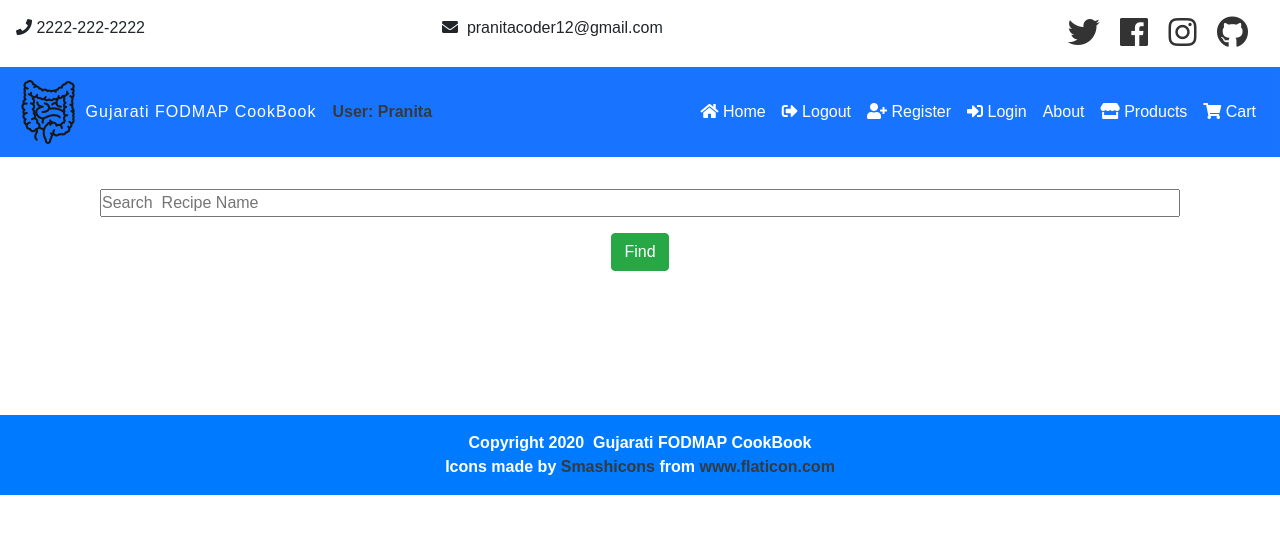
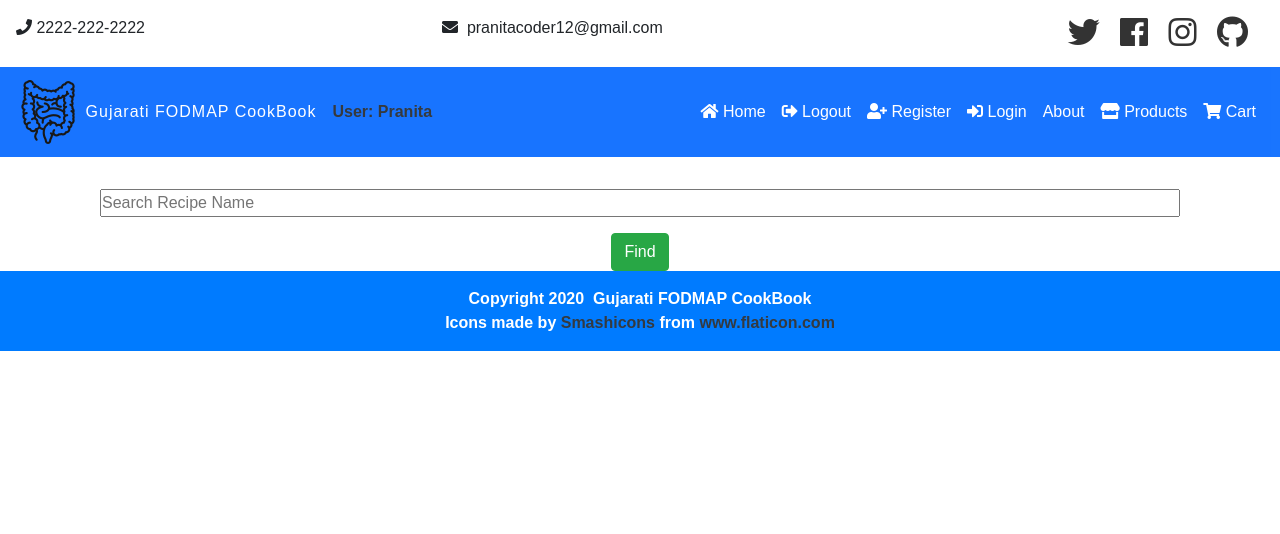
Before and after one commit to pranitastudent/Guju-FODMAP-CookBook, a Python web app: template templates/search.html in a window 1280 px wide. Shown: the top 534 px of the page. Run offline with Jinja, Linux system fonts and the light colour scheme; the template is opened without the code that fills it, so the values that code supplies are empty; some libraries are stand-ins or nearby versions.

Commit message:
Syntax error on  and  -if removed search error shows internal server error - recipe_name not defined

```diff
--- a/templates/search.html
+++ b/templates/search.html
@@ -9,7 +9,7 @@
       <div class="col-sm-12 col-xs-12">
           <form action="{{ url_for('findtask') }}" class="search-form">
               <div class="input-field col-sm-12 col-xs-12">
-                  <input name="query" id="q" type="text" placeholder="Search  Recipe Name">
+                  <input name="query" id="q" type="text" placeholder="Search Recipe Name">
                   <button class="btn btn-success search" type="submit">Find</button>
               </div>
           </form>
@@ -17,30 +17,4 @@
   </div>
 </div>
 
-
-  <!-- Pagination -->
-
-<div class="container">
-  <div class="row">
-    <div class="col-lg-6 offset-lg-3 py-5 d-flex">
-      <div class="container">
-        <div class="row">
-          <div class="col-lg-6 offset-lg-3 py-3 d-flex pag">
-            <ul class="pagination">
-              {% for page_number in pages %} {% if page_number == current_page %}
-              <li class="page-item active"><a class="page-link" href="#">{{ page_number}}</a></li>
-              {% else %}
-              <li class="page-item"><a class="page-link" href="{{ url_for('index', current_page=page_number) }}">{{ page_number }}</a></li>
-              {% endif %} {% endfor %}
-            </ul>
-          </div>
-        </div>
-      </div>
-    </div>
-  </div>
-</div>
-
-
-
-
 {% endblock %}
```
